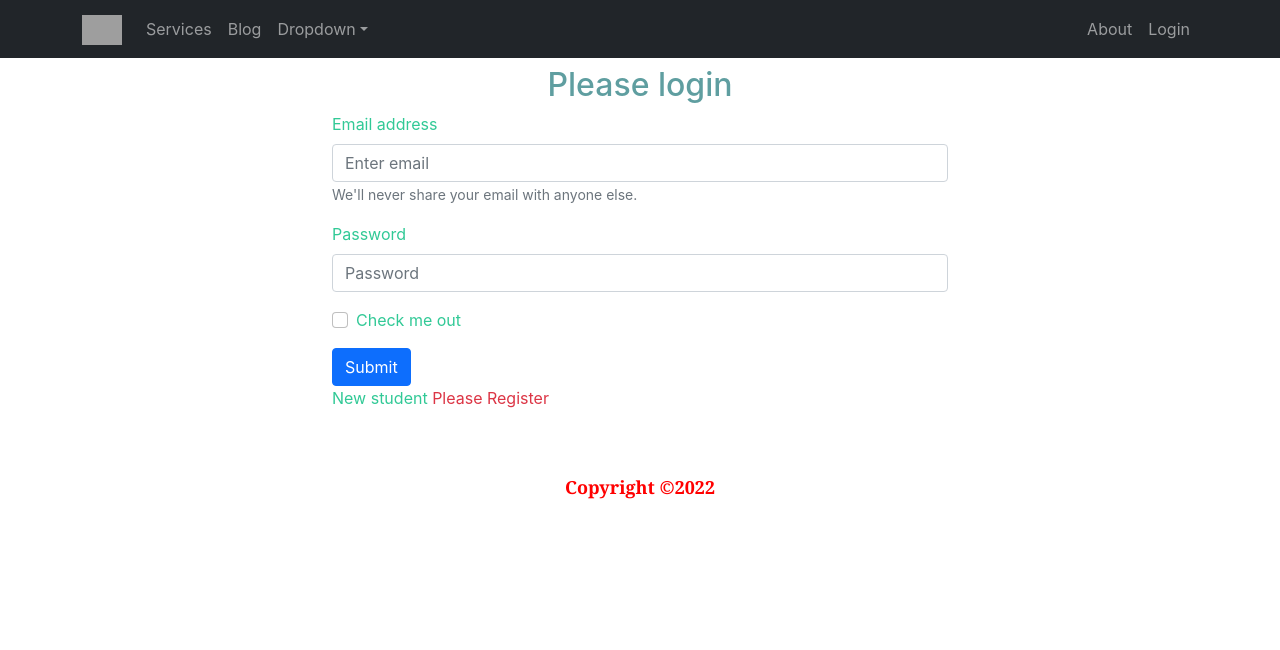
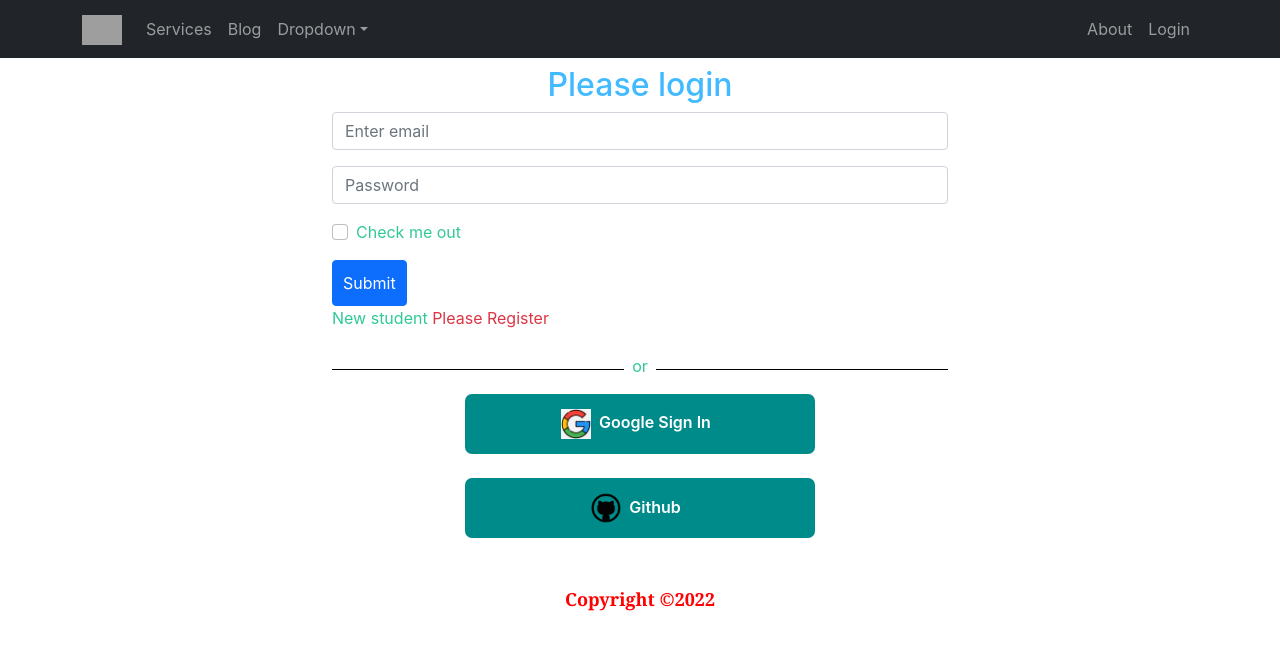
Before and after one commit to sabbir-hossen66/independent-service, a React (Create React App) app: page /login in a window 1280 px wide. Shown: the top 650 px of the page. Built offline with nearby package versions, Linux system fonts and the light colour scheme; no server answers; grey boxes are pictures that could not be loaded.

Commit message:
google and github button added

```diff
--- a/src/Pages/Login/Login/Login.css
+++ b/src/Pages/Login/Login/Login.css
@@ -1,3 +1,8 @@
 .headline {
-    color: cadetblue;
+    color: rgba(0, 162, 255, 0.747);
 }
+
+.button {
+
+    padding: 10px;
+}
--- a/src/Pages/Login/Login/Login.js
+++ b/src/Pages/Login/Login/Login.js
@@ -4,6 +4,7 @@ import { useSignInWithEmailAndPassword } from 'react-firebase-hooks/auth';
 import { Link, useLocation, useNavigate } from 'react-router-dom';
 import auth from '../../../firebase.init';
 import '../Login/Login.css'
+import SocialLogin from '../SocialLogin/SocialLogin';
 
 const Login = () => {
     const emailRef = useRef('');
@@ -40,25 +41,24 @@ const Login = () => {
             <h2 className='headline text-center mt-2'>Please login</h2>
             <Form onSubmit={handleSubmit}>
                 <Form.Group className="mb-3" controlId="formBasicEmail">
-                    <Form.Label>Email address</Form.Label>
+
                     <Form.Control ref={emailRef} type="email" placeholder="Enter email" required />
-                    <Form.Text className="text-muted">
-                        We'll never share your email with anyone else.
-                    </Form.Text>
+
                 </Form.Group>
 
                 <Form.Group className="mb-3" controlId="formBasicPassword">
-                    <Form.Label>Password</Form.Label>
+
                     <Form.Control ref={passwordRef} type="password" placeholder="Password" required />
                 </Form.Group>
                 <Form.Group className="mb-3" controlId="formBasicCheckbox">
                     <Form.Check type="checkbox" label="Check me out" />
                 </Form.Group>
-                <Button variant="primary" type="submit">
+                <Button className='button' type="submit">
                     Submit
                 </Button>
             </Form>
             <p>New student <Link to='/register' className='text-danger pe-auto text-decoration-none' onClick={navigateRegister}>Please Register</Link></p>
+            <SocialLogin></SocialLogin>
         </div>
     );
 };
--- /dev/null
+++ b/src/Pages/Login/SocialLogin/SocialLogin.css
@@ -0,0 +1,17 @@
+.google-btn {
+    width: 350px;
+    padding: 15px;
+    background-color: darkcyan;
+    color: white;
+    text-decoration: none;
+    border: none;
+    border-radius: 7px;
+    font-weight: 600;
+    font-family: inherit;
+    display: block;
+    margin: auto;
+}
+
+.google-btn:hover {
+    background-color: deepskyblue;
+}
--- /dev/null
+++ b/src/Pages/Login/SocialLogin/SocialLogin.js
@@ -0,0 +1,28 @@
+import React from 'react';
+import '../SocialLogin/SocialLogin.css'
+import google from '../../../images/google-logo.png'
+import github from '../../../images/github.png'
+
+const SocialLogin = () => {
+    return (
+        <div>
+            <div className='d-flex align-items-center'>
+                <div style={{ height: '1px' }} className='bg-black w-50 '></div>
+                <p className='mt-2 px-2'>or</p>
+                <div style={{ height: '1px' }} className='bg-black w-50'></div>
+            </div>
+            <div>
+                <button className='google-btn'>
+                    <img style={{ width: "30px" }} src={google} alt="" />
+                    <span className='px-2'>Google Sign In</span>
+                </button><br />
+                <button className='google-btn'>
+                    <img style={{ width: "30px" }} src={github} alt="" />
+                    <span className='px-2'>Github</span>
+                </button>
+            </div>
+        </div>
+    );
+};
+
+export default SocialLogin;
```
Also changed, not shown: src/images/github.png (added), src/images/google-logo.png (added).
